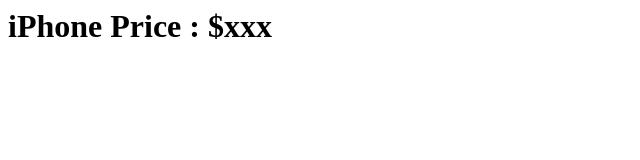
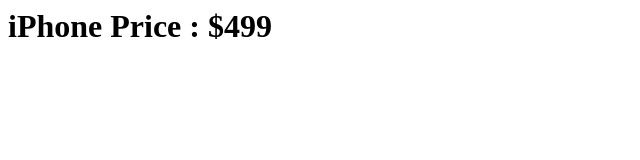
Before and after one commit to JiratTha/git-awesome, a plain HTML site: page index.html in a window 1280 px wide. Shown: the full height of the page, 0-640 px from the left. Drawn offline with Linux system fonts and the light colour scheme.

Commit message:
timcook price

```diff
--- a/index.html
+++ b/index.html
@@ -5,6 +5,6 @@
     <title>Document</title>
 </head>
 <body>
-    <h1>iPhone Price : $xxx</h1>
+    <h1>iPhone Price : $499</h1>
 </body>
 </html>
```
